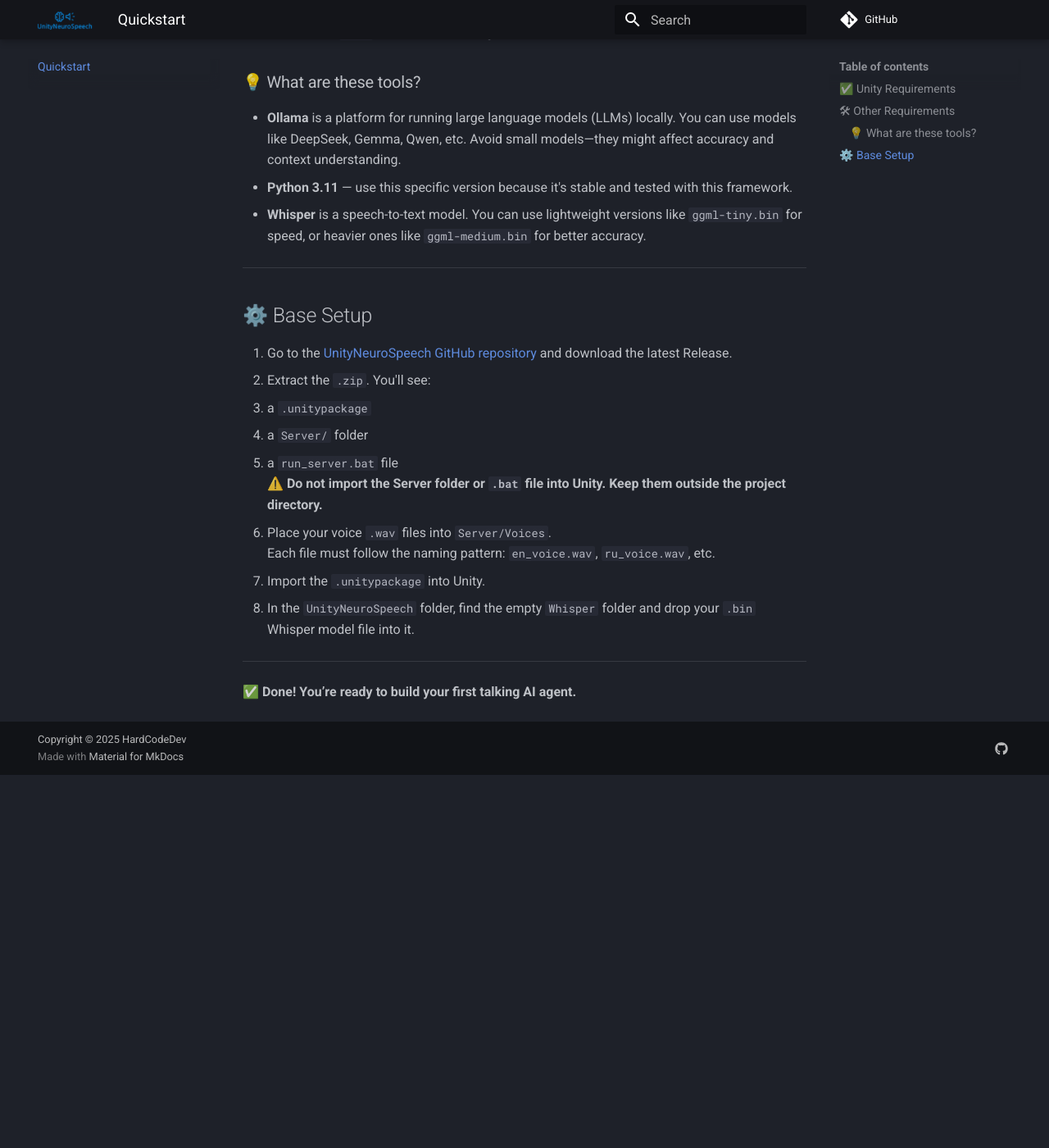
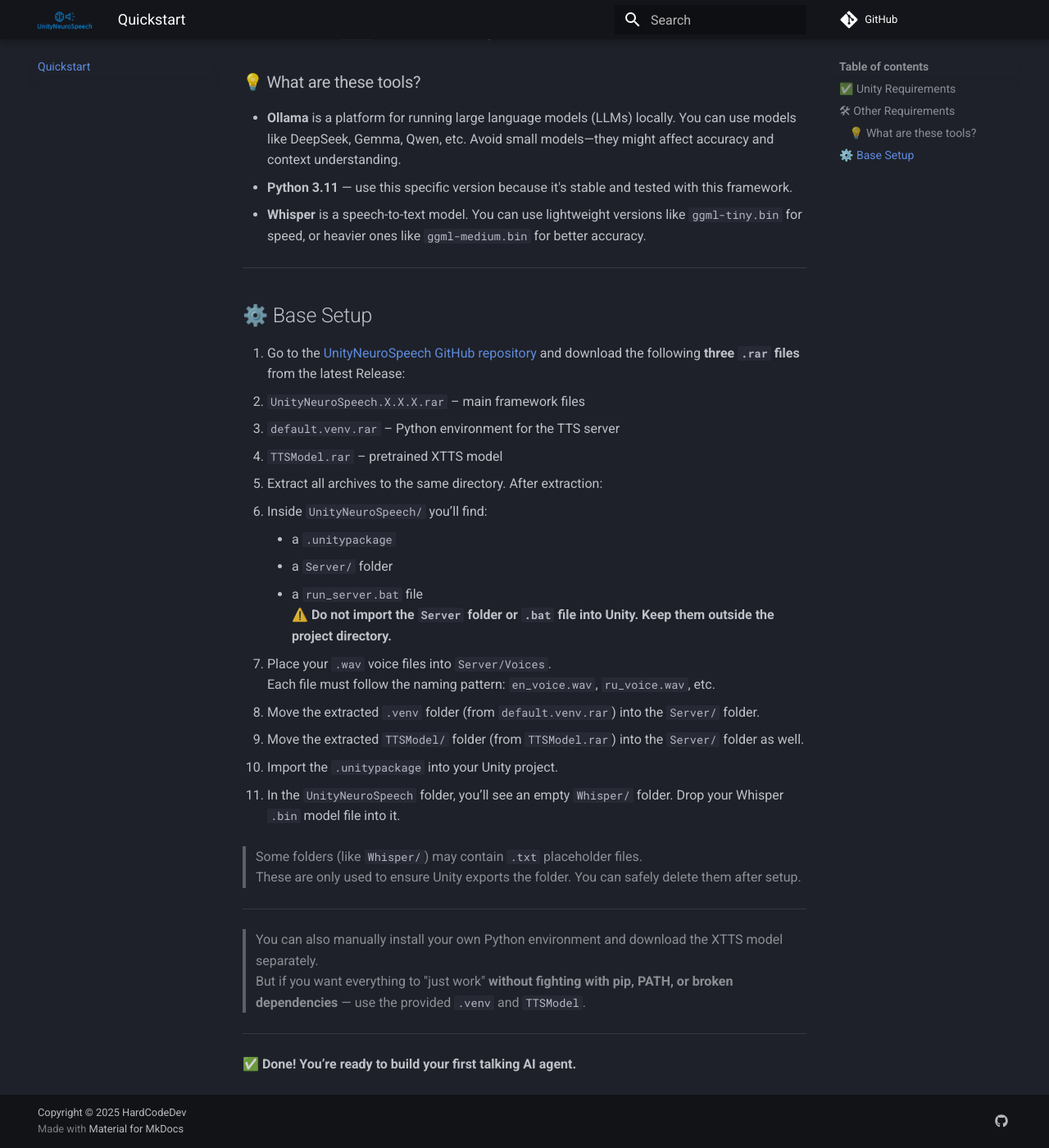
Before and after one commit to HardCodeDev777/UnityNeuroSpeech, an MkDocs documentation site: the page built from docs/quickstart.md, in a window 1280 px wide and 1400 px high, scrolled down 655 px. Shown: the whole window at 82% size. Built offline with MkDocs 1.6.1 and Material for MkDocs 9.7.7, drawn with Linux system fonts in a browser that asks for light colours; comment, search, counter and statistics services are not loaded; before the commit the page ends 1600 px from its top, so only the background shows below that.

Commit message:
Update website
Add code highlighting.
Update Base Setup in quickstart.md

```diff
--- a/docs/quickstart.md
+++ b/docs/quickstart.md
@@ -27,16 +27,36 @@
 
 ## ⚙️ Base Setup
 
-1. Go to the [UnityNeuroSpeech GitHub repository](https://github.com/HardCodeDev777/UnityNeuroSpeech) and download the latest Release.
-2. Extract the `.zip`. You'll see:
-   - a `.unitypackage`
-   - a `Server/` folder
-   - a `run_server.bat` file
-   ⚠️ **Do not import the Server folder or `.bat` file into Unity. Keep them outside the project directory.**
-3. Place your voice `.wav` files into `Server/Voices`.
+1. Go to the [UnityNeuroSpeech GitHub repository](https://github.com/HardCodeDev777/UnityNeuroSpeech) and download the following **three `.rar` files** from the latest Release:
+   - `UnityNeuroSpeech.X.X.X.rar` – main framework files
+   - `default.venv.rar` – Python environment for the TTS server
+   - `TTSModel.rar` – pretrained XTTS model
+
+2. Extract all archives to the same directory. After extraction:
+   - Inside `UnityNeuroSpeech/` you’ll find:
+     - a `.unitypackage`
+     - a `Server/` folder
+     - a `run_server.bat` file
+     ⚠️ **Do not import the `Server` folder or `.bat` file into Unity. Keep them outside the project directory.**
+
+3. Place your `.wav` voice files into `Server/Voices`.
    Each file must follow the naming pattern: `en_voice.wav`, `ru_voice.wav`, etc.
-4. Import the `.unitypackage` into Unity.
-5. In the `UnityNeuroSpeech` folder, find the empty `Whisper` folder and drop your `.bin` Whisper model file into it.
+
+4. Move the extracted `.venv` folder (from `default.venv.rar`) into the `Server/` folder.
+
+5. Move the extracted `TTSModel/` folder (from `TTSModel.rar`) into the `Server/` folder as well.
+
+6. Import the `.unitypackage` into your Unity project.
+
+7. In the `UnityNeuroSpeech` folder, you’ll see an empty `Whisper/` folder. Drop your Whisper `.bin` model file into it.
+
+> Some folders (like `Whisper/`) may contain `.txt` placeholder files.
+> These are only used to ensure Unity exports the folder. You can safely delete them after setup.
+
+---
+
+> You can also manually install your own Python environment and download the XTTS model separately.
+> But if you want everything to "just work" **without fighting with pip, PATH, or broken dependencies** — use the provided `.venv` and `TTSModel`.
 
 ---
 
--- a/mkdocs.yml
+++ b/mkdocs.yml
@@ -34,3 +34,7 @@
   analytics:
     provider: google
     tracking_id: G-X9H2RHNQ7G
+markdown_extensions:
+  - pymdownx.highlight
+  - pymdownx.superfences
+  - pymdownx.inlinehilite
```
